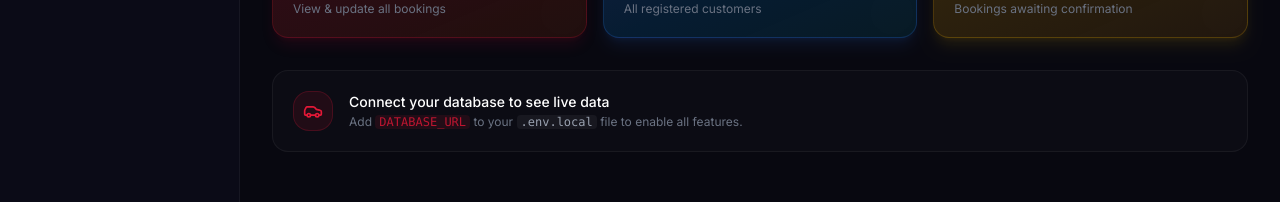
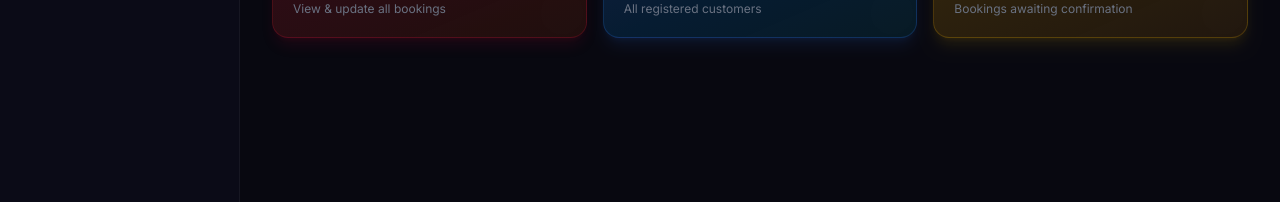
Before and after one commit to BeeCodeFi/The-Pitstop-Detailing, a Next.js app: page /admin in a window 1280 px wide. Shown: the part 504-706 px from the top of the page. Built offline with nearby package versions, Linux system fonts and the light colour scheme; no server answers.

Commit message:
fix: remove connect database banner from admin dashboard

```diff
--- a/src/app/admin/page.tsx
+++ b/src/app/admin/page.tsx
@@ -8,7 +8,6 @@ import {
   IndianRupee,
   TrendingUp,
   ArrowRight,
-  Car,
   Activity,
 } from "lucide-react";
 import Link from "next/link";
@@ -186,19 +185,6 @@ export default function AdminDashboardPage() {
         </div>
       </div>
 
-      {/* Info banner */}
-      <div className="rounded-2xl border border-white/5 bg-white/2 p-5 flex items-center gap-4">
-        <div className="w-10 h-10 rounded-xl bg-primary/10 border border-primary/20 flex items-center justify-center shrink-0">
-          <Car className="h-5 w-5 text-primary" />
-        </div>
-        <div className="flex-1 min-w-0">
-          <p className="text-sm font-medium text-white">Connect your database to see live data</p>
-          <p className="text-xs text-gray-500 mt-0.5">
-            Add <code className="text-primary/80 bg-primary/10 px-1 rounded">DATABASE_URL</code> to your{" "}
-            <code className="text-gray-400 bg-white/5 px-1 rounded">.env.local</code> file to enable all features.
-          </p>
-        </div>
-      </div>
     </div>
   );
 }
```
